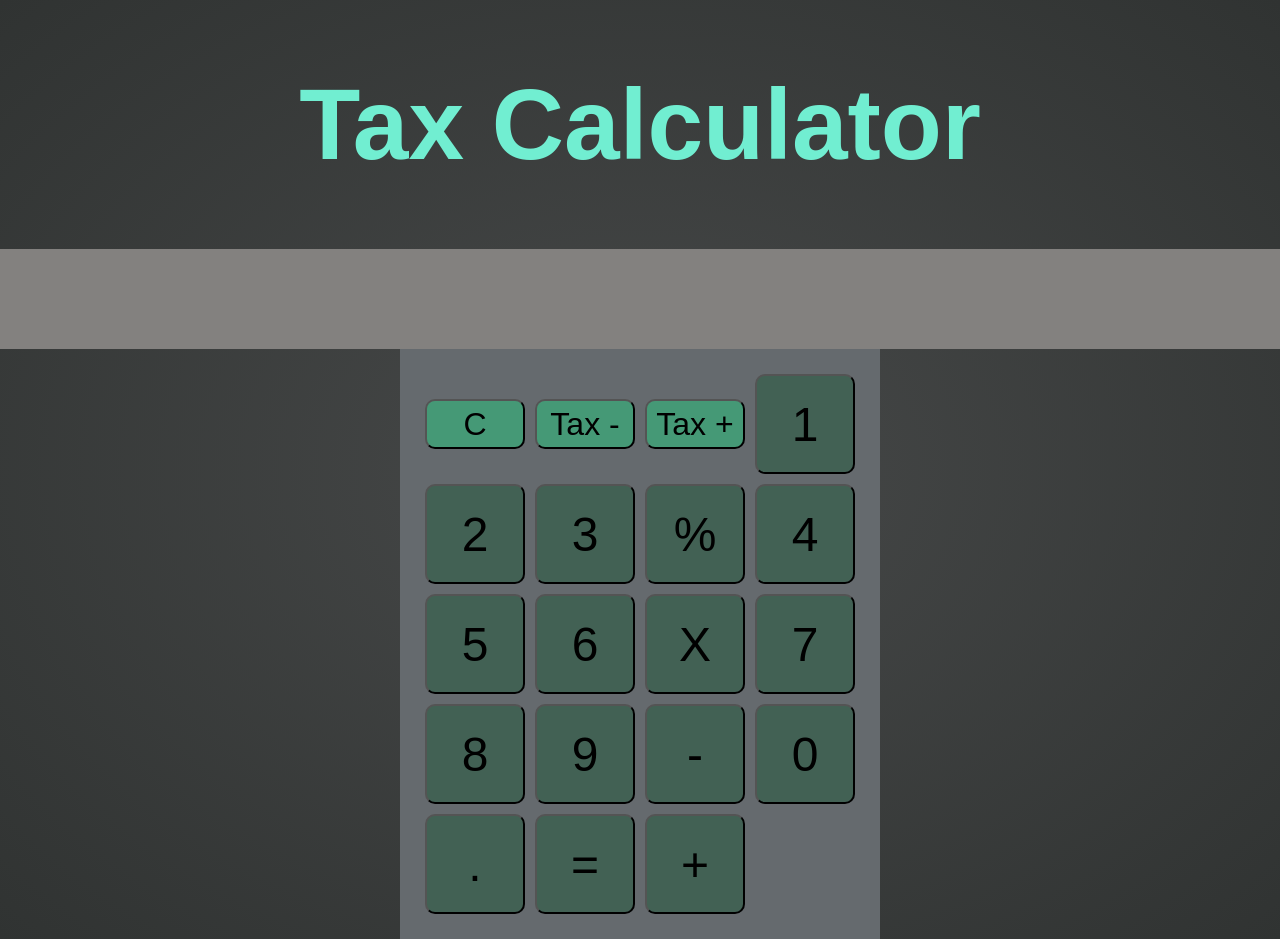
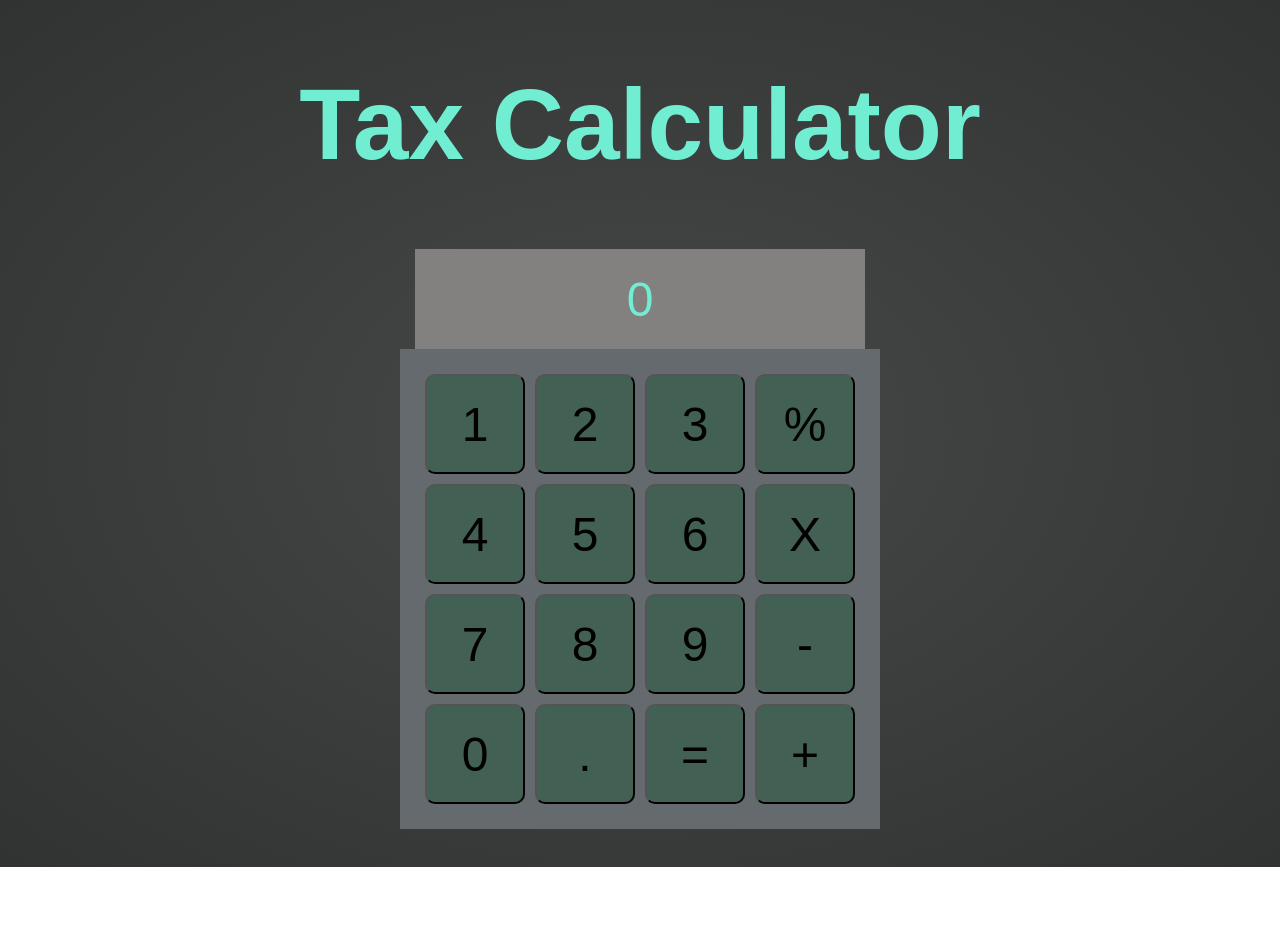
Before and after one commit to JWillett05/react-tax-calculator, a React (Create React App) app: page / in a window 1280 px wide. After the commit the page ends 867 px from the top, so only its background shows below. Built offline with nearby package versions, Linux system fonts and the light colour scheme.

Commit message:
Numbers are showing on calc

```diff
--- a/src/App.jsx
+++ b/src/App.jsx
@@ -6,20 +6,25 @@ import Result from './Result.jsx';
 function App() {
     const [calc, setCalc] = useState({
         sign: "", // selected sign
-        num: "", // entered value
+        num: "0", // entered value
         res: "" // calculated value
     });
 
-    const btnValues = [
-        ["C", "%", "/"],
-        [7, 8, 9, "X"],
-        [4, 5, 6, "-"],
-        [1, 2, 3, "+"],
-        [0, ".", "="],
-      ];
 
-    function handleClick(){
 
+
+
+
+    function handleClick(value){
+        if (!isNaN(value)) {
+            setCalc({
+                ...calc,
+                num:calc.num === "0" ? (value) : calc.num + value
+            });
+        }
+
+
+        console.log(value)
     }
 
     return (
--- a/src/CalcButtons.jsx
+++ b/src/CalcButtons.jsx
@@ -3,12 +3,14 @@ export default function CalcButtons({ onClick }) {
         onClick(value);
     }
 
+
+
     return (
         <div id="calc">
-            <div id="buttons">
-            <button onClick={() => handleClick('C')} id="tax">C</button>
+            <div id="buttons" >
+            {/* <button onClick={() => handleClick('C')} id="tax">C</button>
             <button onClick={() => handleClick('Tax -')} id="tax">Tax -</button>
-            <button onClick={() => handleClick('Tax +')} id="tax">Tax +</button>
+            <button onClick={() => handleClick('Tax +')} id="tax">Tax +</button> */}
 
                 <button onClick={() => handleClick('1')} id="button-char">1</button>
                 <button onClick={() => handleClick('2')} id="button-char">2</button>
--- a/src/Header.jsx
+++ b/src/Header.jsx
@@ -1,6 +1,6 @@
 export default function Header(){
     return(
-        <header id="header">
+        <header id="header" >
             <h1>Tax Calculator</h1>
         </header>
     )
--- a/src/Result.jsx
+++ b/src/Result.jsx
@@ -1,6 +1,6 @@
 export default function Result({ value }) {
     return (
-      <div id="result-number">
+      <div id="result-number" >
         {value}
       </div>
     );
--- a/src/index.css
+++ b/src/index.css
@@ -15,6 +15,7 @@ body {
   font-size: 50px;
 }
 
+
 #calc{
   margin: auto;
   max-width: fit-content;
@@ -24,13 +25,16 @@ body {
 
 
 #result-number{
+  margin: auto;
   background-color: rgb(131, 129, 127);
   height: 100px;
-  width: auto;
-  align-self: center;
+  width: 100%;
+  max-width: 450px;
   text-align: center;
-  margin: auto;
   font-size: 3rem;
+  display: flex;
+  align-items: center;
+  justify-content: center;
 }
 
 
```
